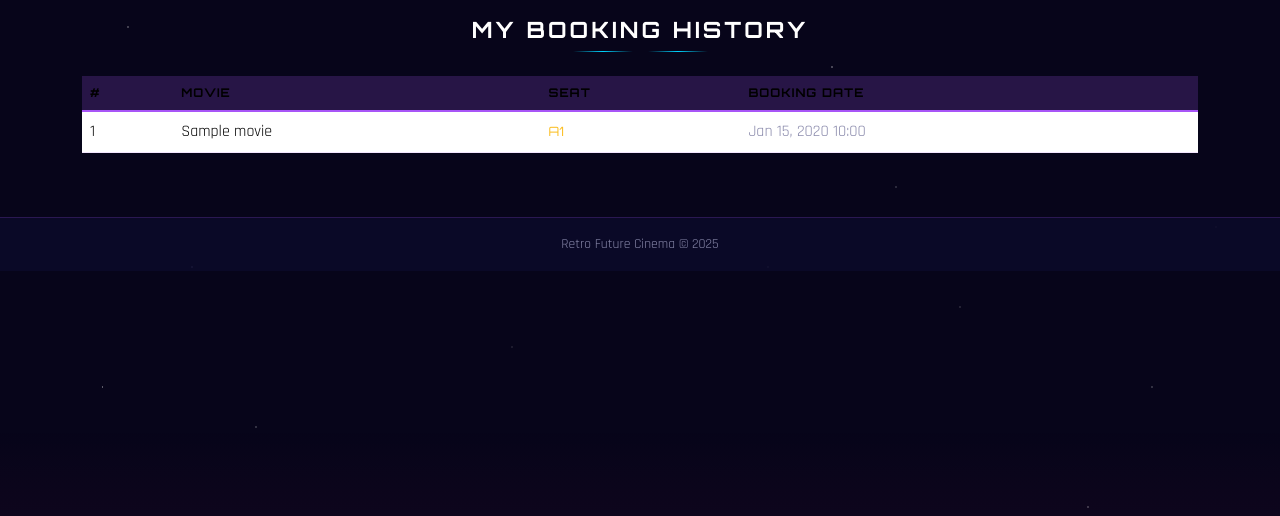
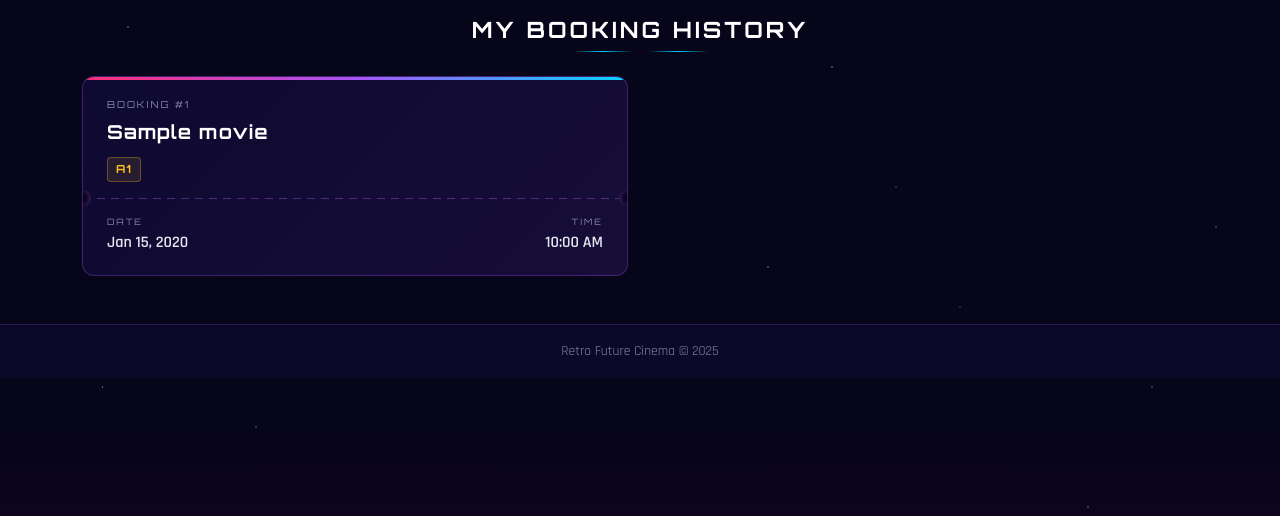
Before and after one commit to zmiller4/CS5300, a Django app: page /history/ in a window 1280 px wide. Shown: the part 53-569 px from the top of the page. Run offline with Django 4.2, Linux system fonts and the light colour scheme; a user stored in the database is signed in; data comes from the database, SQL or seed files in the repository; tables that the repository leaves empty hold one stand-in row (values such as "Sample post").

Commit message:
Update UX for the booking history screen

```diff
--- a/homework2/student/movie_theater_booking/bookings/templates/bookings/booking_history.html
+++ b/homework2/student/movie_theater_booking/bookings/templates/bookings/booking_history.html
@@ -1,5 +1,157 @@
 {% extends 'bookings/base.html' %}
 {% block title %}My Bookings - Retro Future Cinema{% endblock %}
+
+{% block extra_css %}
+<style>
+    .ticket-card {
+        background: linear-gradient(135deg, rgba(15, 10, 50, 0.95) 0%, rgba(25, 15, 60, 0.9) 100%);
+        border: 1px solid rgba(168, 85, 247, 0.3);
+        border-radius: 12px;
+        overflow: hidden;
+        transition: transform 0.3s, box-shadow 0.3s, border-color 0.3s;
+        position: relative;
+    }
+
+    .ticket-card:hover {
+        transform: translateY(-3px);
+        box-shadow: 0 6px 25px rgba(168, 85, 247, 0.25), 0 0 40px rgba(168, 85, 247, 0.08);
+        border-color: rgba(168, 85, 247, 0.6);
+    }
+
+    .ticket-top {
+        padding: 1.25rem 1.5rem 1rem;
+        position: relative;
+    }
+
+    .ticket-number {
+        font-family: 'Orbitron', sans-serif;
+        font-size: 0.6rem;
+        letter-spacing: 2px;
+        text-transform: uppercase;
+        color: var(--text-muted);
+        margin-bottom: 0.5rem;
+    }
+
+    .ticket-movie-title {
+        font-family: 'Orbitron', sans-serif;
+        font-weight: 700;
+        font-size: clamp(0.95rem, 2.5vw, 1.2rem);
+        letter-spacing: 1px;
+        color: #fff;
+        margin-bottom: 0.75rem;
+        line-height: 1.3;
+    }
+
+    .ticket-divider {
+        border: none;
+        height: 1px;
+        background: repeating-linear-gradient(
+            90deg,
+            rgba(168, 85, 247, 0.4) 0px,
+            rgba(168, 85, 247, 0.4) 8px,
+            transparent 8px,
+            transparent 14px
+        );
+        margin: 0;
+        position: relative;
+    }
+
+    /* Scalloped cutouts on the divider */
+    .ticket-divider::before,
+    .ticket-divider::after {
+        content: '';
+        position: absolute;
+        top: 50%;
+        width: 16px;
+        height: 16px;
+        background: var(--bg-deep);
+        border-radius: 50%;
+        transform: translateY(-50%);
+    }
+
+    .ticket-divider::before {
+        left: -8px;
+        box-shadow: inset -2px 0 4px rgba(168, 85, 247, 0.3);
+    }
+
+    .ticket-divider::after {
+        right: -8px;
+        box-shadow: inset 2px 0 4px rgba(168, 85, 247, 0.3);
+    }
+
+    .ticket-bottom {
+        padding: 1rem 1.5rem 1.25rem;
+        display: flex;
+        justify-content: space-between;
+        align-items: center;
+        flex-wrap: wrap;
+        gap: 0.75rem;
+    }
+
+    .ticket-detail {
+        display: flex;
+        flex-direction: column;
+        gap: 0.2rem;
+    }
+
+    .ticket-label {
+        font-family: 'Orbitron', sans-serif;
+        font-size: 0.55rem;
+        letter-spacing: 2px;
+        text-transform: uppercase;
+        color: var(--text-muted);
+    }
+
+    .ticket-value {
+        font-family: 'Rajdhani', sans-serif;
+        font-size: 1rem;
+        font-weight: 600;
+        color: var(--text-light);
+    }
+
+    .ticket-seats {
+        display: flex;
+        flex-wrap: wrap;
+        gap: 0.4rem;
+    }
+
+    .seat-badge {
+        font-family: 'Orbitron', sans-serif;
+        font-size: 0.7rem;
+        font-weight: 600;
+        letter-spacing: 1px;
+        color: var(--neon-yellow);
+        background: rgba(251, 191, 36, 0.1);
+        border: 1px solid rgba(251, 191, 36, 0.3);
+        border-radius: 4px;
+        padding: 0.2rem 0.5rem;
+    }
+
+    .ticket-accent {
+        position: absolute;
+        top: 0;
+        left: 0;
+        right: 0;
+        height: 3px;
+        background: linear-gradient(90deg, var(--neon-pink), var(--neon-purple), var(--neon-cyan));
+    }
+
+    /* Empty state */
+    .empty-state-icon {
+        font-size: 3rem;
+        margin-bottom: 1rem;
+        opacity: 0.4;
+    }
+
+    .empty-state-box {
+        background: linear-gradient(135deg, rgba(15, 10, 50, 0.8) 0%, rgba(25, 15, 60, 0.7) 100%);
+        border: 1px dashed rgba(168, 85, 247, 0.3);
+        border-radius: 12px;
+        padding: 3rem 2rem;
+    }
+</style>
+{% endblock %}
+
 {% block content %}
 <h2 class="section-heading mb-2" style="font-size: clamp(1rem, 3vw, 1.4rem);">My Booking History</h2>
 <div class="section-divider">
@@ -8,36 +160,40 @@
 </div>
 
 {% if bookings %}
-<div class="table-responsive">
-    <table class="table table-retro">
-        <thead>
-            <tr>
-                <th>#</th>
-                <th>Movie</th>
-                <th>Seat</th>
-                <th>Booking Date</th>
-            </tr>
-        </thead>
-        <tbody>
-            {% for booking in bookings %}
-            <tr>
-                <td>{{ forloop.counter }}</td>
-                <td class="neon-cyan">{{ booking.movie.title }}</td>
-                <td>
-                    <span style="font-family: 'Orbitron', sans-serif; font-size: 0.8rem; color: var(--neon-yellow);">
-                        {% for seat in booking.seats.all %}{{ seat.seat_number }}{% if not forloop.last %}, {% endif %}{% endfor %}
-                    </span>
-                </td>
-                <td style="color: var(--text-muted);">{{ booking.booking_date|date:"M d, Y H:i" }}</td>
-            </tr>
-            {% endfor %}
-        </tbody>
-    </table>
+<div class="row g-4">
+    {% for booking in bookings %}
+    <div class="col-12 col-md-6">
+        <div class="ticket-card">
+            <div class="ticket-accent"></div>
+            <div class="ticket-top">
+                <div class="ticket-number">Booking #{{ booking.id }}</div>
+                <div class="ticket-movie-title neon-cyan">{{ booking.movie.title }}</div>
+                <div class="ticket-seats">
+                    {% for seat in booking.seats.all %}
+                    <span class="seat-badge">{{ seat.seat_number }}</span>
+                    {% endfor %}
+                </div>
+            </div>
+            <div class="ticket-divider"></div>
+            <div class="ticket-bottom">
+                <div class="ticket-detail">
+                    <span class="ticket-label">Date</span>
+                    <span class="ticket-value">{{ booking.booking_date|date:"M d, Y" }}</span>
+                </div>
+                <div class="ticket-detail" style="text-align: right;">
+                    <span class="ticket-label">Time</span>
+                    <span class="ticket-value">{{ booking.booking_date|date:"g:i A" }}</span>
+                </div>
+            </div>
+        </div>
+    </div>
+    {% endfor %}
 </div>
 {% else %}
-<div class="text-center py-5">
-    <p style="color: var(--text-muted); font-family: 'Orbitron', sans-serif; font-size: 0.8rem; letter-spacing: 1px;">
-        You have no bookings yet.
+<div class="text-center empty-state-box mx-auto" style="max-width: 450px;">
+    <div class="empty-state-icon">&#127902;</div>
+    <p style="color: var(--text-muted); font-family: 'Orbitron', sans-serif; font-size: 0.8rem; letter-spacing: 1px; margin-bottom: 1.5rem;">
+        No bookings yet — your tickets await.
     </p>
     <a href="{% url 'movie_list' %}" class="btn btn-neon-pink">Browse Movies</a>
 </div>
```
